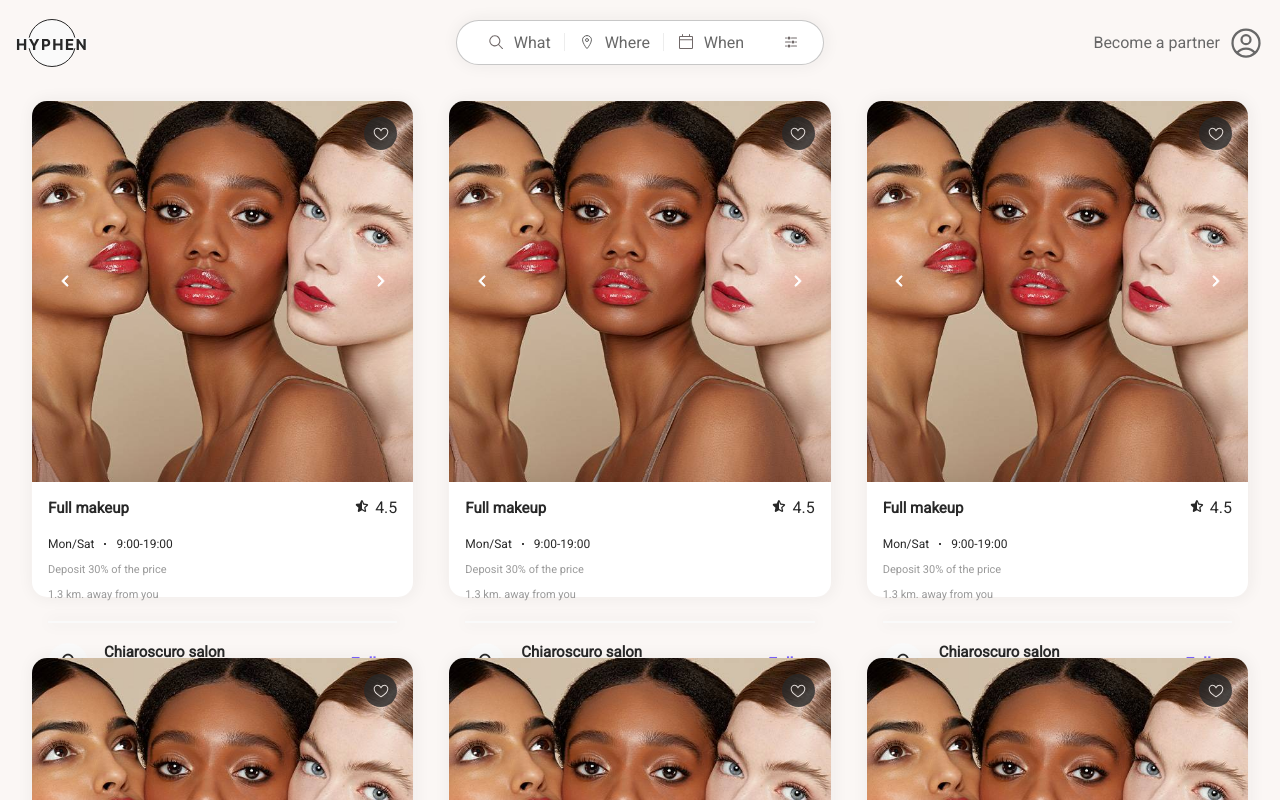
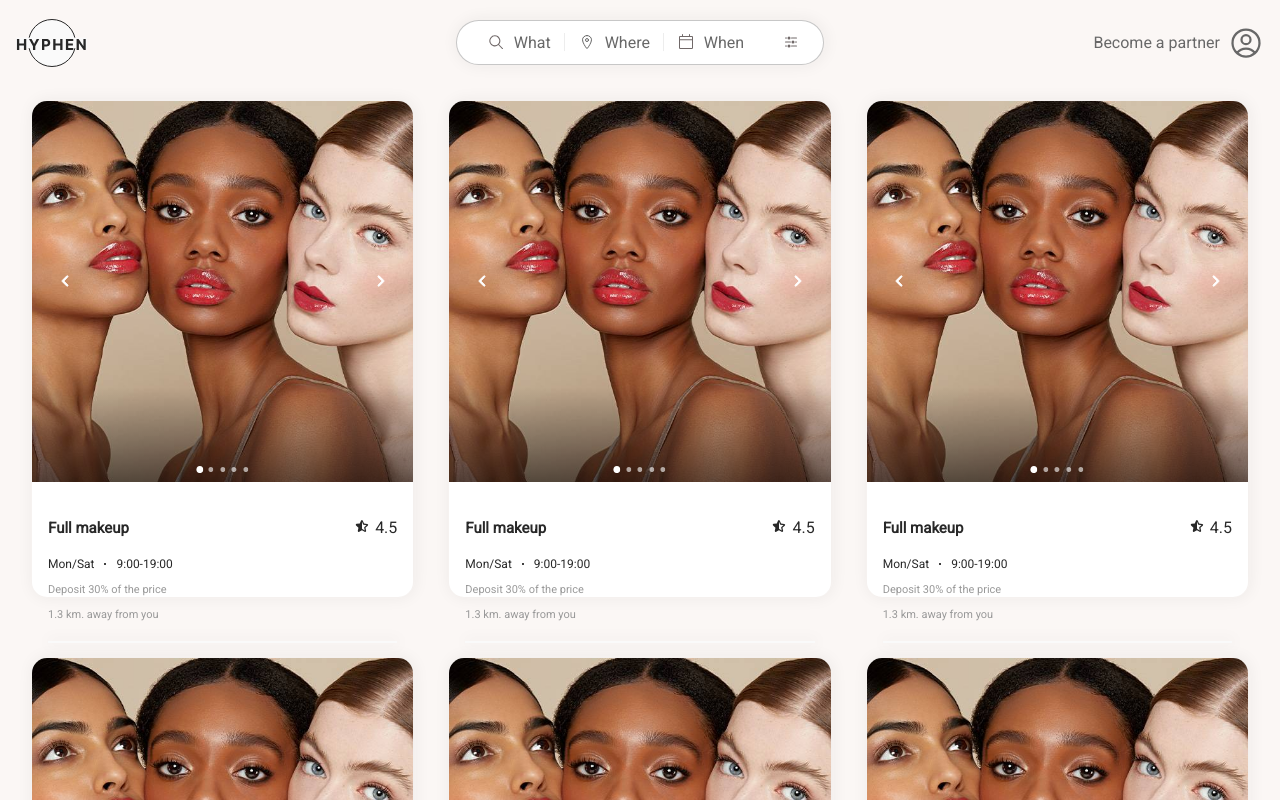
Before and after one commit to osampilona/hypen, a Next.js app: page / in a window 1280 px wide. Shown: the top 800 px of the page. Built offline with nearby package versions, Linux system fonts and the light colour scheme.

Commit message:
Setting up navigation in carousel

```diff
--- a/src/components/Carousel/Carousel.tsx
+++ b/src/components/Carousel/Carousel.tsx
@@ -2,6 +2,7 @@ import React, { useState } from "react";
 import { IoIosArrowBack, IoIosArrowForward } from "react-icons/io";
 import Image from "next/image";
 import styles from "./carousel.module.scss";
+import { FaCircle } from "react-icons/fa";
 
 type ImagesUrlProps = {
   imagesUrl: string[];
@@ -62,6 +63,23 @@ const Carousel = ({ imagesUrl }: ImagesUrlProps) => {
       >
         <IoIosArrowForward />
       </button>
+      <div className={styles.container__image__navigation}>
+        {imagesUrl.map((_, index) => (
+          <button
+            key={index}
+            onClick={() => setImageIndex(index)}
+            className={styles.container__image__navigation__dot}
+          >
+            {index === imageIndex ? (
+              <FaCircle
+                className={styles.container__image__navigation__dot__active}
+              />
+            ) : (
+              <FaCircle />
+            )}
+          </button>
+        ))}
+      </div>
     </div>
   );
 };
--- a/src/components/Carousel/carousel.module.scss
+++ b/src/components/Carousel/carousel.module.scss
@@ -39,5 +39,58 @@
         stroke-width: 2rem;
       }
     }
+
+    &__navigation {
+      position: absolute;
+      left: 50%;
+      translate: -50%;
+      display: flex;
+      gap: 0.4rem;
+      z-index: 2;
+      bottom: 0.625rem;
+
+      &__dot {
+        all: unset;
+        cursor: pointer;
+        display: flex;
+        justify-content: center;
+        align-items: center;
+        transition: scale 100ms ease-in-out;
+
+        &__active {
+          opacity: 1 !important;
+          scale: 1.4;
+        }
+
+        > svg {
+          stroke: white;
+          fill: white;
+          stroke-width: 0.5rem;
+          opacity: 0.6;
+          width: 0.325em;
+          height: 0.325em;
+
+          &:hover {
+            opacity: 1;
+            scale: 1.4;
+          }
+        }
+      }
+    }
+  }
+
+  &::after {
+    content: "";
+    position: absolute;
+    bottom: 0;
+    left: 0;
+    width: 100%;
+    height: 25%;
+    background: linear-gradient(
+      to bottom,
+      rgba(0, 0, 0, 0) 0%,
+      rgba(0, 0, 0, 0.5) 100%
+    );
+    z-index: 1;
   }
 }
--- a/src/components/ServiceCard/servicecard.module.scss
+++ b/src/components/ServiceCard/servicecard.module.scss
@@ -7,15 +7,6 @@
   position: relative;
   color: #282828;
   background-color: #fff;
-
-  &__image {
-    // border-radius: 0.938rem 0.938rem 0 0;
-    // background-color: #fff;
-    // background-size: cover;
-    // background-position: center;
-    // height: 280px;
-    // width: 100%;
-    // position: relative;
 
   &__heart {
     height: 2.0625rem;
@@ -29,22 +20,6 @@
     display: flex;
     align-items: center;
     justify-content: center;
-    }
-
-    // &::after {
-    //   content: "";
-    //   position: absolute;
-    //   bottom: 0;
-    //   left: 0;
-    //   width: 100%;
-    //   height: 25%;
-    //   background: linear-gradient(
-    //     to bottom,
-    //     rgba(0, 0, 0, 0) 0%,
-    //     rgba(0, 0, 0, 0.5) 100%
-    //   );
-    //   z-index: 1;
-    // }
   }
 
   &__info {
```
Lines whose indentation alone changed are shown as unchanged.
